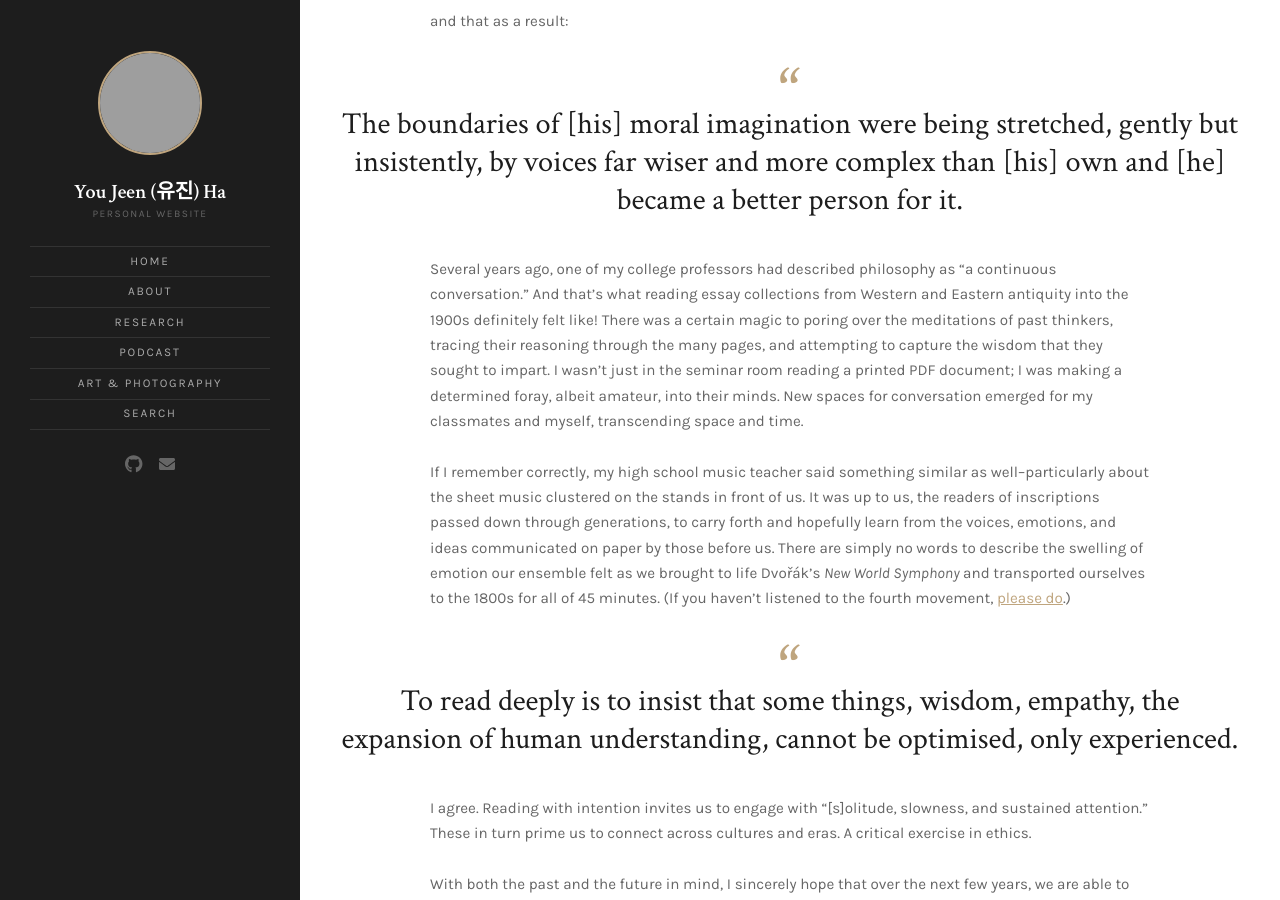
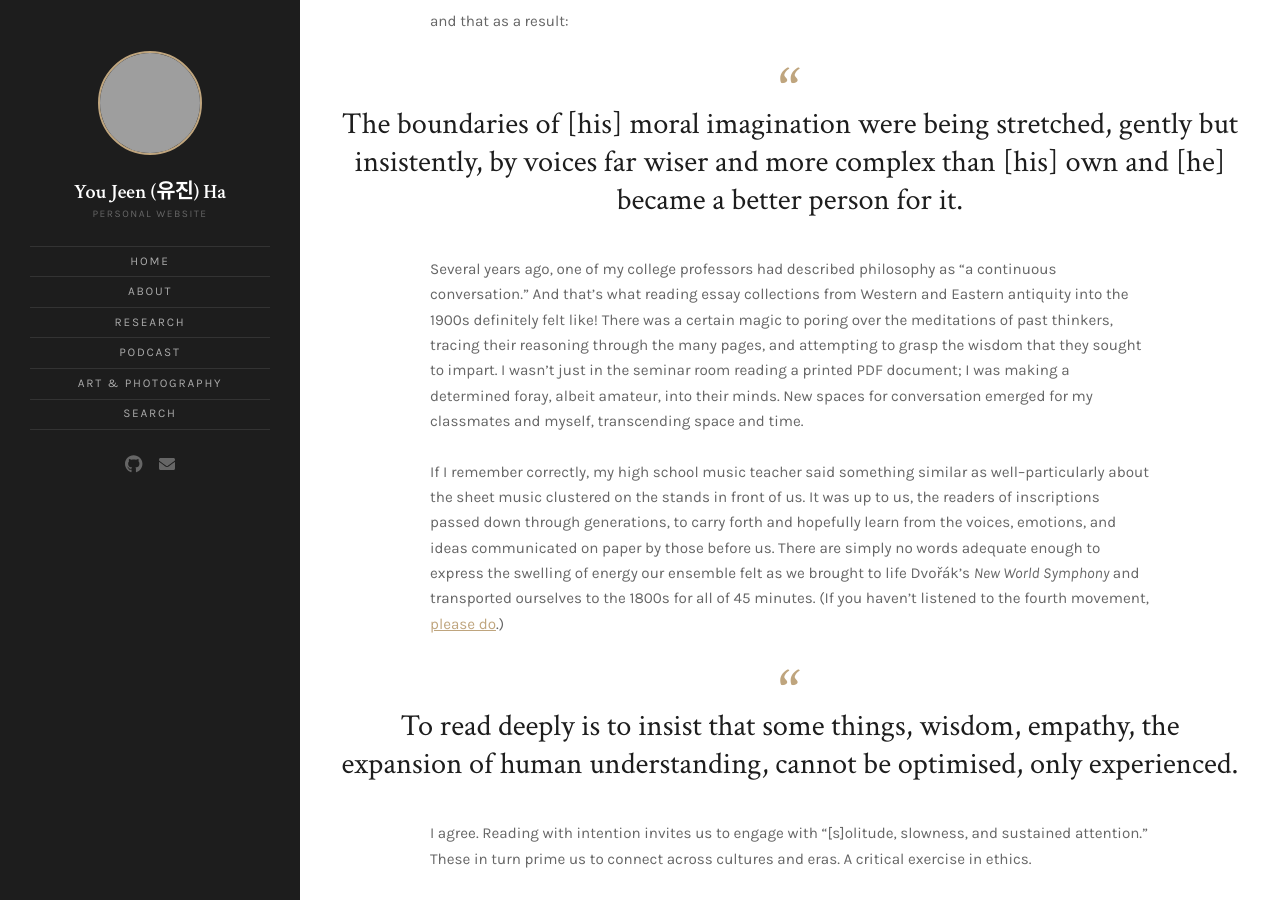
Before and after one commit to hyoujeen/hyoujeen.github.io, a Jekyll site: the page built from _posts/2025-05-31-the-ethics-of-deep-reading.md, in a window 1280 px wide and 900 px high, scrolled down 823 px, cut to the strip 0-900 px from the top of the window. Built offline with Jekyll 4.4.1, drawn with Linux system fonts in a browser that asks for light colours; grey boxes are pictures that could not be loaded.

Commit message:
Update 2025-05-31-the-ethics-of-deep-reading.md

```diff
--- a/_posts/2025-05-31-the-ethics-of-deep-reading.md
+++ b/_posts/2025-05-31-the-ethics-of-deep-reading.md
@@ -16,9 +16,9 @@ Hendrick explains how reading is indeed an ethical practice:
 and that as a result:
 > The boundaries of [his] moral imagination were being stretched, gently but insistently, by voices far wiser and more complex than [his] own and [he] became a better person for it.
 
-Several years ago, one of my college professors had described philosophy as "a continuous conversation." And that's what reading essay collections from Western and Eastern antiquity into the 1900s definitely felt like! There was a certain magic to poring over the meditations of past thinkers, tracing their reasoning through the many pages, and attempting to capture the wisdom that they sought to impart. I wasn't just in the seminar room reading a printed PDF document; I was making a determined foray, albeit amateur, into their minds. New spaces for conversation emerged for my classmates and myself, transcending space and time.
+Several years ago, one of my college professors had described philosophy as "a continuous conversation." And that's what reading essay collections from Western and Eastern antiquity into the 1900s definitely felt like! There was a certain magic to poring over the meditations of past thinkers, tracing their reasoning through the many pages, and attempting to grasp the wisdom that they sought to impart. I wasn't just in the seminar room reading a printed PDF document; I was making a determined foray, albeit amateur, into their minds. New spaces for conversation emerged for my classmates and myself, transcending space and time.
 
-If I remember correctly, my high school music teacher said something similar as well--particularly about the sheet music clustered on the stands in front of us. It was up to us, the readers of inscriptions passed down through generations, to carry forth and hopefully learn from the voices, emotions, and ideas communicated on paper by those before us. There are simply no words to describe the swelling of emotion our ensemble felt as we brought to life Dvořák's <i>New World Symphony</i> and transported ourselves to the 1800s for all of 45 minutes. (If you haven't listened to the fourth movement, [please do](https://www.youtube.com/watch?v=jOofzffyDSA){:target="_blank"}.)
+If I remember correctly, my high school music teacher said something similar as well--particularly about the sheet music clustered on the stands in front of us. It was up to us, the readers of inscriptions passed down through generations, to carry forth and hopefully learn from the voices, emotions, and ideas communicated on paper by those before us. There are simply no words adequate enough to express the swelling of energy our ensemble felt as we brought to life Dvořák's <i>New World Symphony</i> and transported ourselves to the 1800s for all of 45 minutes. (If you haven't listened to the fourth movement, [please do](https://www.youtube.com/watch?v=jOofzffyDSA){:target="_blank"}.)
 
 > To read deeply is to insist that some things, wisdom, empathy, the expansion of human understanding, cannot be optimised, only experienced.
 
```
